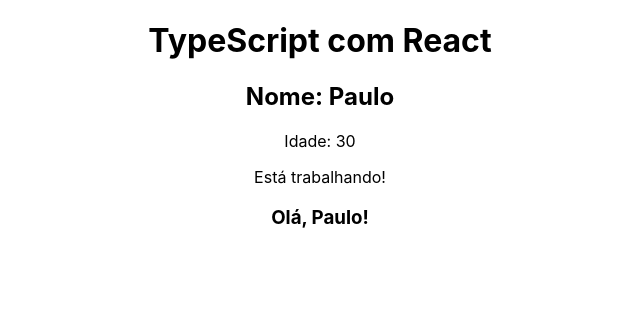
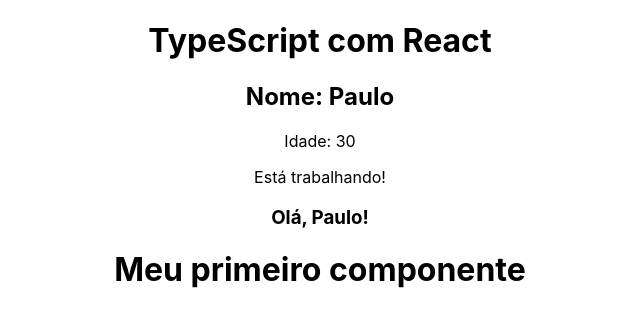
Before and after one commit to gabrielsrpp/TypeScriptCurse, a React (Create React App) app in the folder 11_react_com_ts/: page / in a window 1280 px wide. Shown: the top 326 px of the page, without its empty margins (320-960 px from the left). Built offline with nearby package versions, Linux system fonts and the light colour scheme.

Commit message:
Importando componentes

```diff
--- a/11_react_com_ts/src/App.tsx
+++ b/11_react_com_ts/src/App.tsx
@@ -1,9 +1,12 @@
 import React from 'react';
 import logo from './logo.svg';
 import './App.css';
+// 4 - importação de componentes
+import FirstComponent from './components/FirstComponent';
+
+
 
 function App() {
-
 // 1 - variaveis
 const name: string = "Paulo";
 const age: number = 30;
@@ -22,6 +25,7 @@ const userGreeting = (name: string): string => {
       <p>Idade: {age}</p>
       {isWorking && <p>Está trabalhando!</p>}
       <h3>{userGreeting(name)}</h3>
+      <FirstComponent/>
     </div>
   );
 }
--- a/11_react_com_ts/tsconfig.json
+++ b/11_react_com_ts/tsconfig.json
@@ -22,5 +22,5 @@
   },
   "include": [
     "src"
-  ]
+, "src/components"  ]
 }
```
Also changed, not shown: 11_react_com_ts/src/components/FirstComponent.tsx (renamed from 11_react_com_ts/src/components/FistComponent.tsx).
